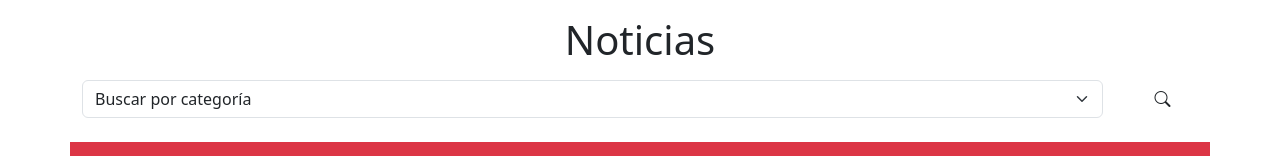
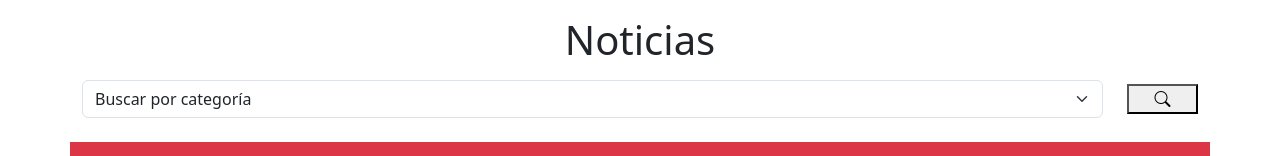
Before and after one commit to LuuRuiz17/tp6-ej11-React, a React (Vite) app: page / in a window 1280 px wide. Shown: the top 156 px of the page. Built offline with nearby package versions, Linux system fonts and the light colour scheme; no server answers.

Commit message:
Agregué una función para filtrar las noticias por categoría

```diff
--- a/package.json
+++ b/package.json
@@ -14,7 +14,8 @@
     "bootstrap-icons": "^1.13.1",
     "react": "^19.1.0",
     "react-bootstrap": "^2.10.10",
-    "react-dom": "^19.1.0"
+    "react-dom": "^19.1.0",
+    "react-hook-form": "^7.59.0"
   },
   "devDependencies": {
     "@eslint/js": "^9.29.0",
--- a/src/App.jsx
+++ b/src/App.jsx
@@ -1,9 +1,10 @@
 import Titulo from "./Titulo";
-import Busqueda from "./Busqueda"
 import ListaNoticias from "./ListaNoticias";
 import 'bootstrap/dist/css/bootstrap.min.css';
 import 'bootstrap-icons/font/bootstrap-icons.css';
 import { useState, useEffect } from "react";
+import { Form, Row, Col } from "react-bootstrap";
+import { useForm } from "react-hook-form"
 
 // const obtenerNoticia = async () => {
 
@@ -29,11 +30,25 @@ import { useState, useEffect } from "react";
 
 function App() {
 
-    const [noticia, setNoticia] = useState({});
+  const [noticia, setNoticia] = useState({});
+
+  const {
+    register,
+    handleSubmit,
+  } = useForm()
 
   useEffect(() => {
     obtenerNoticia();
   }, []);
+
+  const filtrarRespuesta = async (dato) => {
+    console.log(dato.filtro);
+    const respuesta = await fetch(`https://newsdata.io/api/1/latest?apikey=pub_22b6a37c0d77443c9b412c3fa017180e&language=es&category=${dato.filtro}`);
+    if(respuesta.status === 200){
+      const noticia = await respuesta.json();
+      setNoticia(noticia.results[0]);
+    }
+  }
 
   const obtenerNoticia = async () => {
     try {
@@ -50,7 +65,24 @@ function App() {
   return (
     <>
       <Titulo></Titulo>
-      <Busqueda></Busqueda>
+      <Form className="container" onSubmit={handleSubmit(filtrarRespuesta)}>
+        <Row>
+          <Col xs={11}>
+            <Form.Select aria-label="Default select example"{...register('filtro')}>
+              <option>Buscar por categoría</option>
+              <option value="sports">Deportes</option>
+              <option value="science">Ciencia</option>
+              <option value="technology">Tecnología</option>
+              <option value="world">Mundial</option>
+              <option value="food">Comida</option>
+              <option value="crime">Policiales</option>
+            </Form.Select>
+          </Col>
+          <Col className="d-flex flex-column justify-content-center me-auto" xs={1}>
+            <button type="submit"><i className="bi bi-search mx-auto"></i></button>
+          </Col>
+        </Row>
+      </Form>
       <ListaNoticias noticia={noticia}></ListaNoticias>
     </>
   )
--- a/src/Busqueda.jsx
+++ /dev/null
@@ -1,22 +0,0 @@
-import { Form, Row, Col} from "react-bootstrap";
-import 'bootstrap-icons/font/bootstrap-icons.css';
-
-const Busqueda = () => {
-    return (
-        <Form className="container">
-            <Row>
-                <Col xs={11}>
-                    <Form.Select aria-label="Default select example">
-                        <option>Buscar por categoría</option>
-                        <option value="1">One</option>
-                        <option value="2">Two</option>
-                        <option value="3">Three</option>
-                    </Form.Select>
-                </Col>
-                <Col className="d-flex flex-column justify-content-center me-auto" xs={1}><i className="bi bi-search mx-auto"></i></Col>
-            </Row>
-        </Form>
-    );
-};
-
-export default Busqueda;
--- a/src/ListaNoticias.jsx
+++ b/src/ListaNoticias.jsx
@@ -3,8 +3,7 @@ import Noticia from "./Noticia";
 const ListaNoticias = ({ noticia }) => {
 
     {
-        console.log("Desde listaNoticias");
-        console.log(noticia);
+        // console.log(noticia);
 
     }
     return (
```
Also changed, not shown: 1 other file (tests, documents, lock files or other folders).
